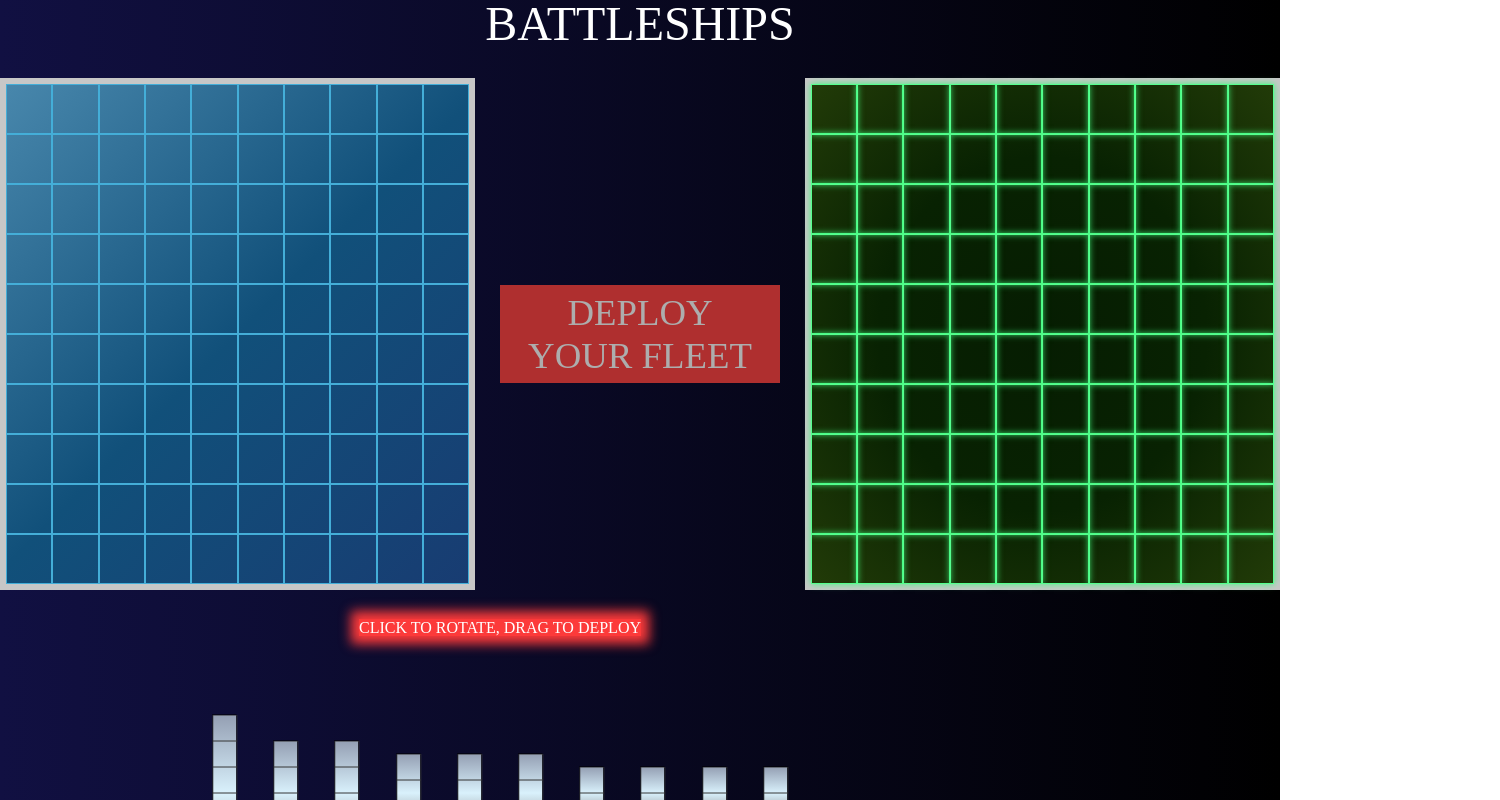
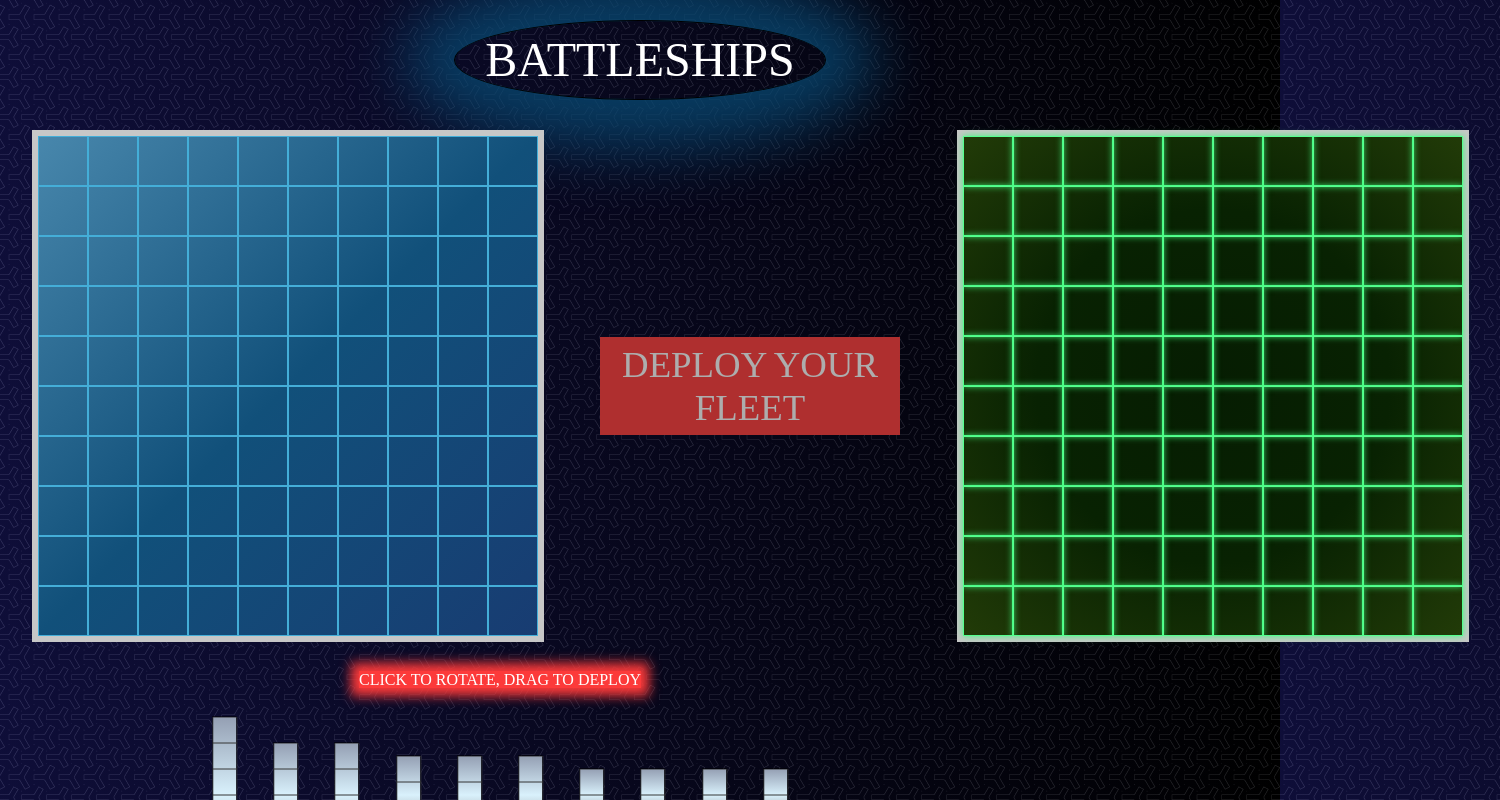
Before and after one commit to pafirmin/battleships, a React (Create React App) app: page / in a window 1280 px wide. Shown: the top 800 px of the page, 1500 px wide, since content can reach past the window. Built offline with nearby package versions, Linux system fonts and the light colour scheme; a web font is replaced by a local one.

Commit message:
sunk ship styles and directional gradients

```diff
--- a/src/App.js
+++ b/src/App.js
@@ -21,7 +21,7 @@ function App() {
   const [text, setText] = useState("DEPLOY YOUR FLEET");
   useEffect(() => {
     if (gameStarted) {
-      setText("COMMENCE!");
+      setText("COMMENCE ATTACK!");
       setBtnClass("");
     }
   }, [gameStarted]);
@@ -35,9 +35,13 @@ function App() {
     }
   }, [boardReady]);
 
+  const refresh = () => {
+    window.location.reload();
+  }
+
   return (
     <div className="App">
-      <header>BATTLESHIPS</header>
+      <header><h1>BATTLESHIPS</h1></header>
       <div className="boards-container">
         <GameBoard
           player="player"
--- a/src/Computer.js
+++ b/src/Computer.js
@@ -4,7 +4,7 @@ const Computer = (() => {
   let lastHitIndex = false;
   let consecutiveHits = 0;
   let modifier = 0;      // Index of next target relative to last successful hit.
-  let index = 0;
+  let targetIndex = 0;
   let tracking = false;  // On a successful hit, the AI will try surrounding squares.
 
   const computerTurn = () => {
@@ -15,7 +15,7 @@ const Computer = (() => {
     } else {
       target.click();
       if (target.classList.contains("hit")) {
-        lastHitIndex = index;
+        lastHitIndex = targetIndex;
         consecutiveHits += tracking ? 2 : 1; // If the AI is tracking a target and scores a successful second hit,
         tracking = true;                     // it counts as a consecutive hit regardless of previous unsuccessful
       } else {                               // attempts. This way, the modifier is retained and it will keep
@@ -27,16 +27,16 @@ const Computer = (() => {
   const findTarget = () => {
     const targets = document.querySelectorAll(".player");
     if (lastHitIndex > 0 && validNeighbours(targets)) {
-      if (consecutiveHits > 1 && _.inRange(index, 10, 90)) { // AI will keep attacking in same direction if
-        index += modifier;                                   // consecutive hits are achieved...
+      if (consecutiveHits > 1 && _.inRange(targetIndex, 10, 90)) { // AI will keep attacking in same direction if
+        targetIndex += modifier;                                   // consecutive hits are achieved...
       } else {
-        modifier = _.sample(validNeighbours(targets));       // ... Otherwise, try a random, valid neighbouring square
-        index = lastHitIndex + modifier;                     // and remember the modifier.
+        modifier = _.sample(validNeighbours(targets));             // ... Otherwise, try a random, valid neighbouring square
+        targetIndex = lastHitIndex + modifier;                     // and remember the modifier.
       }
     } else {
-      index = Math.floor(Math.random() * 100);               // Pick a random square if there are no valid neighbours.
+      targetIndex = Math.floor(Math.random() * 100);               // Pick a random square if there are no valid neighbours.
     }
-    return targets[index];
+    return targets[targetIndex];
   };
 
   const validNeighbours = (targets) => {
--- a/src/components/GameBoard.js
+++ b/src/components/GameBoard.js
@@ -34,7 +34,7 @@ const GameBoard = (props) => {
     const coordArr = getCoordArray(coords, shipData);
 
     if (validateShip(coordArr)) {
-      addShip(coordArr);
+      addShip(coordArr, shipData.rotated);
       document.getElementById(shipData.id).remove();
     }
   };
@@ -92,8 +92,8 @@ const GameBoard = (props) => {
     );
   };
 
-  const addShip = (coordArr) => {
-    const ship = Ship(coordArr);
+  const addShip = (coordArr, rotation) => {
+    const ship = Ship(coordArr, rotation);
     setShips((currentState) => {
       return [...currentState, ship];
     });
@@ -130,6 +130,7 @@ const GameBoard = (props) => {
             recieveHit={recieveHit}
             coords={[j, i]}
             isShip={isShip([j, i])}
+            ship={findShip([j, i])}
             placeShip={placeShip}
             player={props.player}
             switchPlayer={props.switchPlayer}
--- a/src/components/GridSquare.js
+++ b/src/components/GridSquare.js
@@ -1,16 +1,22 @@
 import React, { useEffect, useState } from "react";
 
 const GridSquare = (props) => {
-  const { coords, recieveHit, isShip, placeShip, player } = props;
+  const { coords, recieveHit, isShip, placeShip, player, ship } = props;
   const [style, setStyle] = useState("clear");
   const [clicked, setClicked] = useState(false);
   const [icon, setIcon] = useState("");
 
   useEffect(() => {
     if (isShip && player === "player") {
-      setStyle("ship");
+      setStyle(ship.horizontal() ? "ship horizontal" : "ship");
     }
-  }, [isShip, player]);
+  }, [isShip, player, ship]);
+
+  useEffect(() => {
+    if (isShip && ship.isSunk()) {
+      setStyle('sunk')
+    }
+  })
 
   const handleClick = () => {
     if (!clicked && props.currentPlayer !== player) {
--- a/src/components/Ship.js
+++ b/src/components/Ship.js
@@ -1,5 +1,6 @@
-const Ship = (coordsArr) => {
+const Ship = (coordsArr, rotation) => {
   const coords = coordsArr;
+  const rotated = rotation
   let hitPoints = coordsArr.length;
 
   const hit = () => {
@@ -9,7 +10,11 @@ const Ship = (coordsArr) => {
     return hitPoints === 0;
   };
 
-  return { hit, isSunk, coords };
+  const horizontal = () => {
+    return rotated
+  }
+
+  return { hit, isSunk, coords, horizontal };
 };
 
 export default Ship;
--- a/src/index.css
+++ b/src/index.css
@@ -34,9 +34,10 @@ body {
   font-family: 'Goldman', cursive;
   color: #fff;
   line-height: 1;
-  background: linear-gradient(to right, rgb(17, 16, 66), rgb(0, 0, 0)) ;
-  /* background-image: url('./assets/y-so-serious.png'); */
-  /* background-repeat: repeat; */
+  background:
+    linear-gradient(to right, rgba(24, 23, 94, 0.6), rgba(0, 0, 0, .6)),
+    url('./assets/y-so-serious.png') ;
+  background-repeat: repeat;
 
 }
 ol, ul {
@@ -65,11 +66,34 @@ a:visited {
 header {
   text-align: center;
   font-size: 3rem;
+  margin: 0 auto;
+}
+
+header h1 {
+  margin-top: 20px;
+  position: relative;
+  padding: 15px 30px;
+  display: inline-block;
+  border: 1px solid #000;
+  border-radius: 100%;
+}
+
+header h1:before {
+  position: absolute;
+  top: 0;
+  bottom: 0;
+  left: 0;
+  right: 0;
+  content: '';
+  width: 100%;
+  border-radius: 50%;
+  box-shadow: 0px 0px 60px 50px rgba(9, 71, 112, 0.815);
+  z-index: -1;
 }
 
 .boards-container {
   display: flex;
-  max-width: 1500px;
+  width: 1500px;
   margin: 30px auto;
   justify-content: center;
   gap: 25px;
@@ -78,14 +102,13 @@ header {
   text-align: center;
 }
 
-
 .game-board {
   margin: 0 auto;
   width: 500px;
   height: 500px;
   display: grid;
   grid-template-columns: repeat(10, 1fr);
-  border: 6px solid rgb(199, 199, 199);
+  border: 6px solid #c7c7c7;
   cursor: pointer;
   background: radial-gradient( #061d02, #082202,  #223b08);
 }
@@ -95,8 +118,8 @@ header {
 }
 
 @keyframes blink { 50% {
-   box-shadow: 0px 0px 12px 8px rgb(252, 58, 58);
-   background-color: rgb(252, 58, 58);
+   box-shadow: 0px 0px 12px 8px #fc3a3a;
+   background-color: #fc3a3a;
    color: #fff;
   }  }
 
@@ -109,7 +132,7 @@ header {
   color: rgb(173, 173, 173);
   width: 300PX;
   font-size: 2.3rem;
-  background-color: rgb(175, 47, 47);
+  background-color: #af2f2f;
   padding: 6px 12px;
   cursor: pointer;
   border: none;
@@ -122,6 +145,7 @@ header {
 }
 
 .ship-yard {
+  margin-top: -50px;
   width: 100%;
   display: flex;
   gap: 12px;
@@ -129,13 +153,13 @@ header {
 }
 
 .player-ship {
-  display: grid;
-  grid-template-columns: 1fr;
+  display: flex;
+  flex-direction: column;
   width: 50px;
   scale: .5;
   border: 1px solid black;
   cursor: pointer;
-  background: linear-gradient(rgb(148, 159, 179), rgb(217, 241, 252), rgb(134, 134, 134));
+  background: linear-gradient(#949fb3, #d9f1fc, #868686);
 }
 
 .grid-square {
@@ -167,12 +191,12 @@ header {
 }
 
 .grid-square.computer:hover:after {
-  background-color: rgba(211, 40, 28, 0.4);
-  border: 1px solid rgb(255, 0, 0);
+  background-color: #d3281c66;
+  border: 1px solid #ff0000;
 }
 
 .ship-square {
-  border: 1px solid rgb(53, 53, 53);
+  border: 1px solid #353535;
   width: 100%;
   height: 50px;
   display: flex;
@@ -182,14 +206,21 @@ header {
   color: red;
 }
 
-.hit {
-  background-color: rgb(68, 68, 68);
+.ship.player {
+  background: linear-gradient(to right, #3d4149, #d9f1fc);
+  border: 1px solid #555555;
 }
 
-.ship.player {
-  background: linear-gradient(rgb(148, 159, 179), rgb(217, 241, 252), rgb(134, 134, 134));
-  box-shadow: 0px 0px 8px 4px rgb(21, 58, 88);
-  border: none;
+.ship.player.horizontal {
+  background: linear-gradient(#3d4149, #d9f1fc);
+}
+
+.ship.player.hit {
+  background: linear-gradient(to right, #191a1b, #acb2b4);
+}
+
+.ship.player.hit.horizontal {
+  background: linear-gradient( #191a1b, #acb2b4);
 }
 
 .ship.computer {
@@ -197,6 +228,11 @@ header {
   background-color: #2fce64;
 }
 
-.sunk {
-  background-color: black;
+.grid-square.player.sunk {
+  background-color: #242424;
+  border: 2px solid #000000;
 }
+
+.grid-square.computer.sunk {
+  background-color: rgb(91, 117, 81);
+}
```
